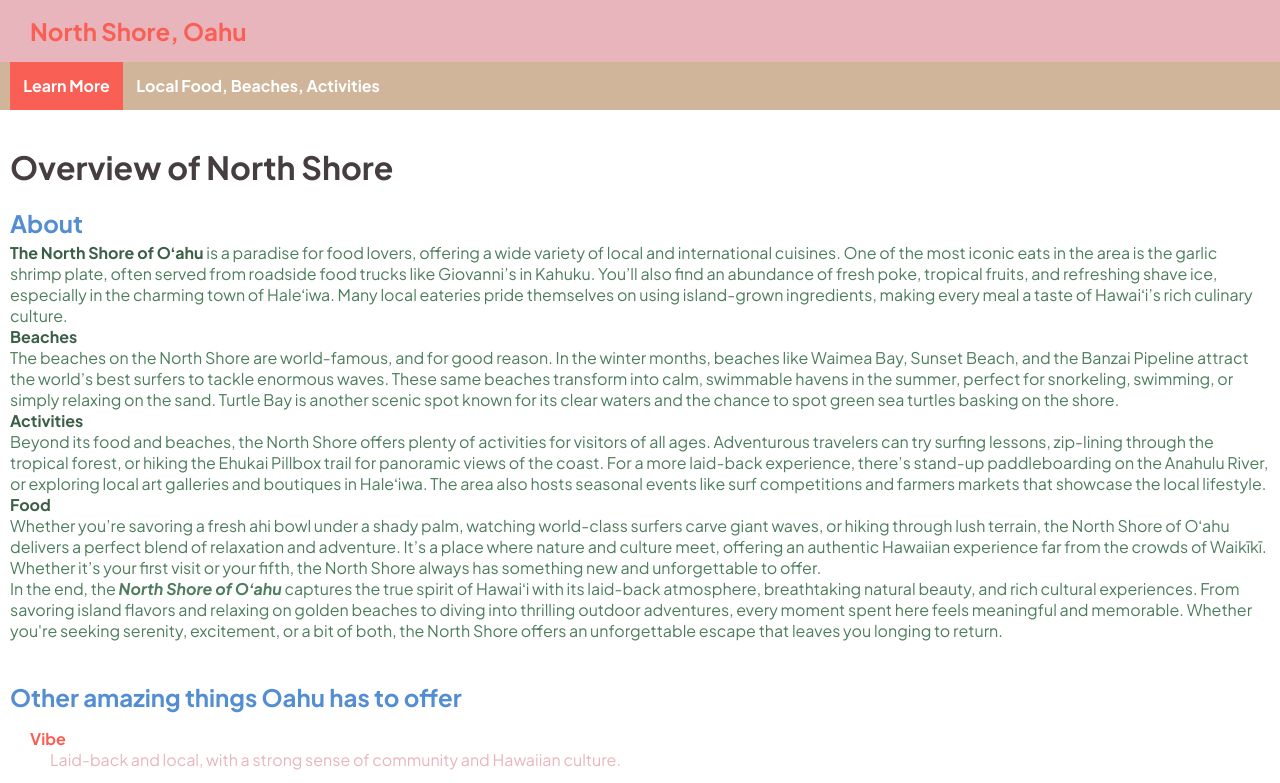
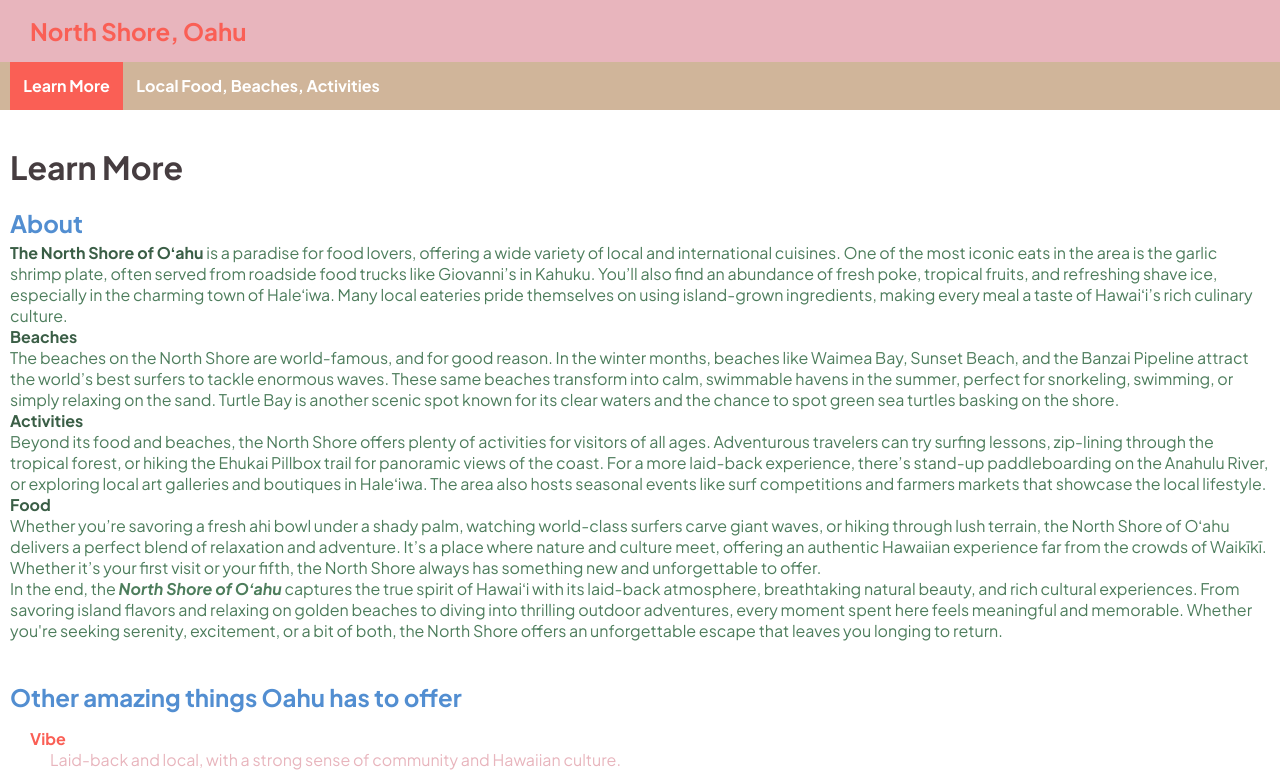
Before and after one commit to WhitAshby/dwdd1600, a plain HTML site: page 04intro-css/index.html in a window 1280 px wide. Shown: the top 783 px of the page. Drawn offline with Linux system fonts and the light colour scheme; a web font is replaced by a local one.

Commit message:
Add files via upload

```diff
--- a/04intro-css/index.html
+++ b/04intro-css/index.html
@@ -29,7 +29,7 @@
     </nav>
     <!--start the main content-->
     <main>
-        <h1>Overview of North Shore</h1>
+        <h1>Learn More</h1>
         <h2>About</h2>
         <p><strong>The North Shore of Oʻahu</strong> is a paradise for food lovers, offering a wide variety of local and
             international cuisines. One of the most iconic eats in the area is the garlic shrimp plate, often served
```
Also changed, not shown: 04intro-css/fba.html (+1 -1 lines).
